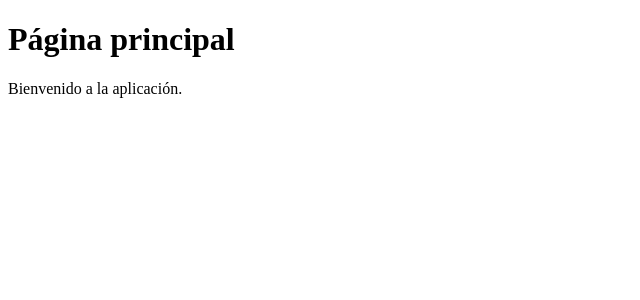
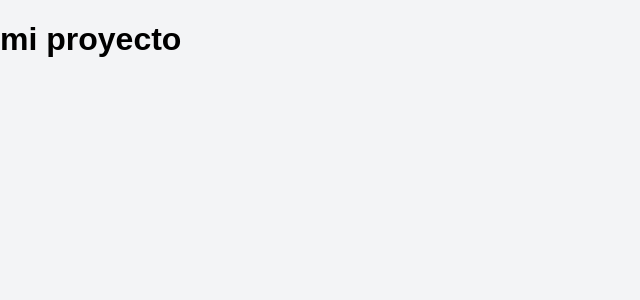
Before and after one commit to ikervegavaldes123-lang/frontend-buses, a React (Vite) app: page / in a window 1280 px wide. Shown: the top 300 px of the page, without its empty margins (0-640 px from the left). Built offline with nearby package versions, Linux system fonts and the light colour scheme.

Commit message:
se agrego

```diff
--- a/package.json
+++ b/package.json
@@ -12,7 +12,7 @@
   "dependencies": {
     "react": "^19.2.7",
     "react-dom": "^19.2.7",
-    "react-router-dom": "^7.18.1"
+    "react-router-dom": "^7.18.2"
   },
   "devDependencies": {
     "@eslint/js": "^10.0.1",
--- a/src/App.tsx
+++ b/src/App.tsx
@@ -1,8 +1,9 @@
-import AppRoutes from "./routes/AppRoutes";
-
-
 function App() {
-  return <AppRoutes />;
+  return (
+    <div>
+      <h1>mi proyecto</h1>
+    </div>
+  );
 }
 
 
--- a/src/index.css
+++ b/src/index.css
@@ -0,0 +1,10 @@
+* {
+  box-sizing: border-box;
+}
+
+
+body {
+  margin: 0;
+  font-family: Arial, sans-serif;
+  background: #f3f4f6;
+}
```
Also changed, not shown: 1 other file (tests, documents, lock files or other folders).
